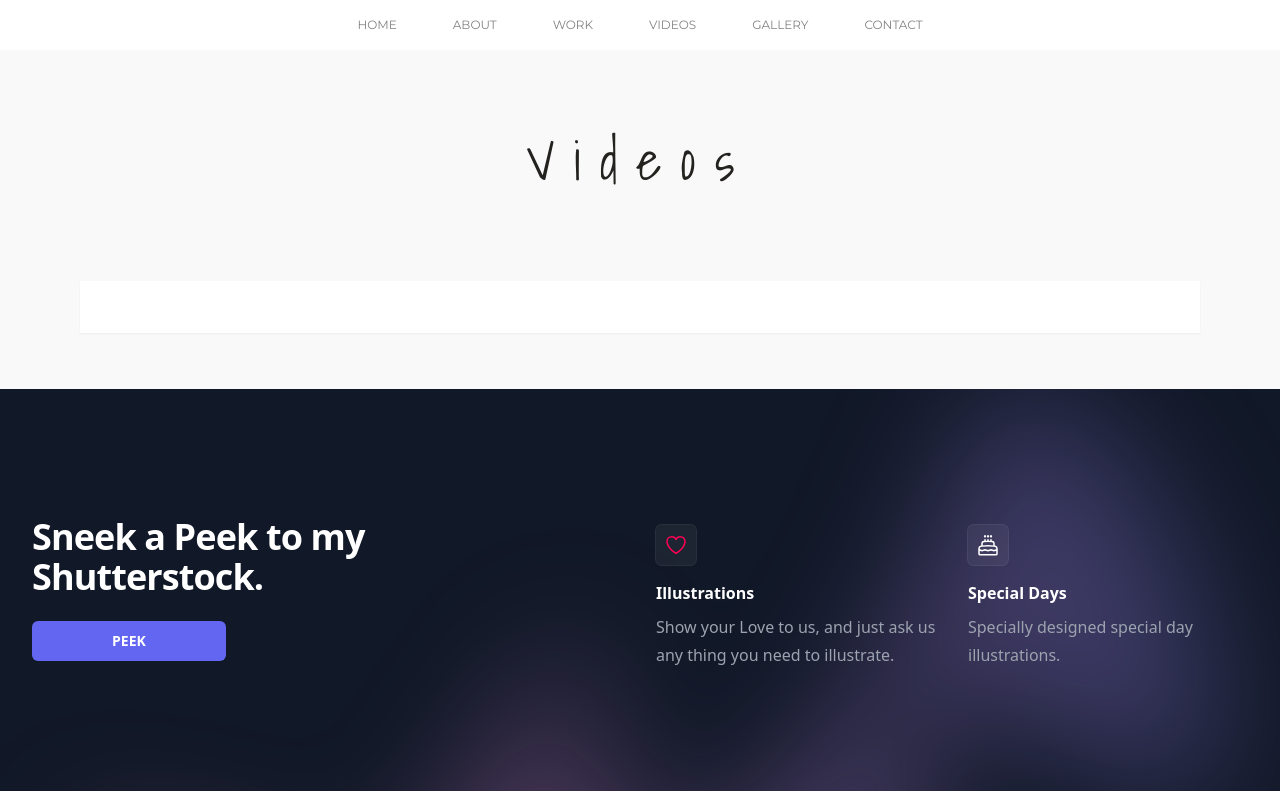
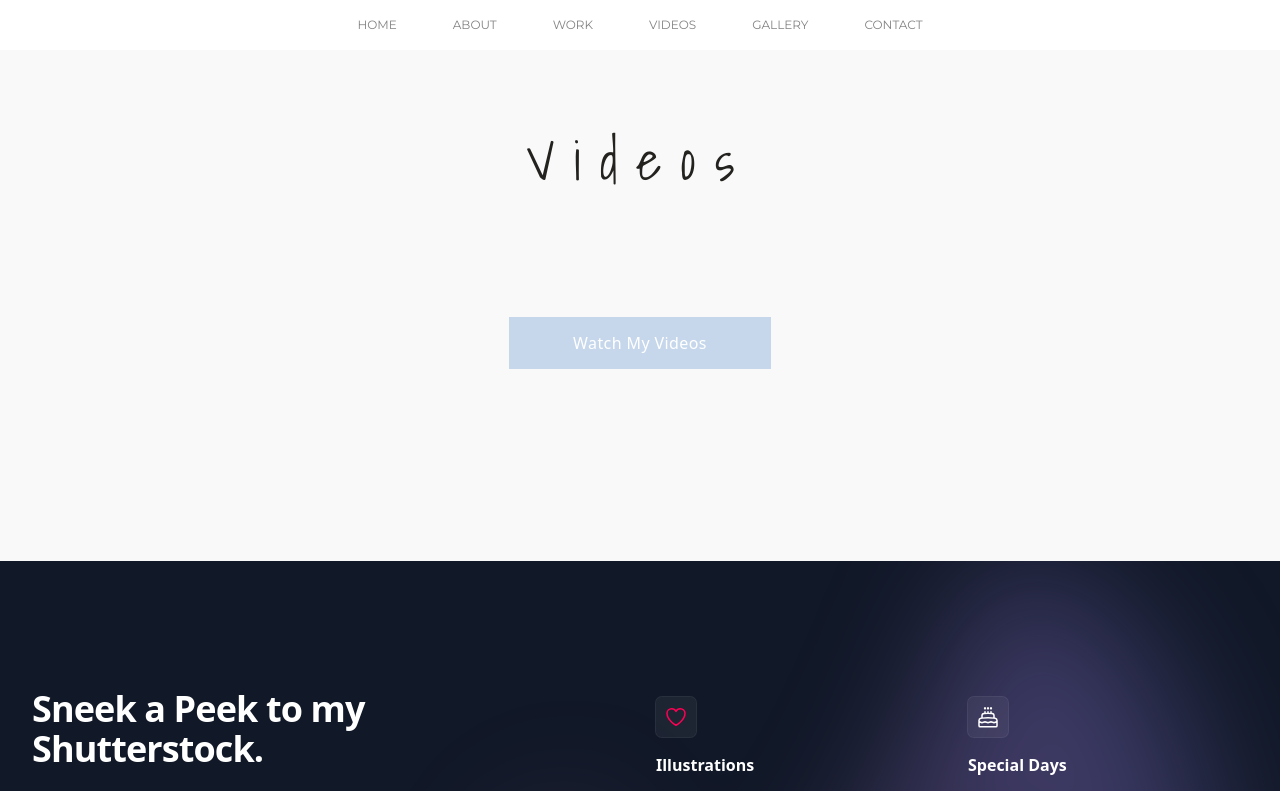
Before and after one commit to DuminduPatabandi/DrunkenwizardApp, a React (Vite) app in the folder drunked/: page /video in a window 1280 px wide. Shown: the top 791 px of the page. Built offline with nearby package versions, Linux system fonts and the light colour scheme; a web font is replaced by a local one.

Commit message:
video button added

```diff
--- a/drunked/src/components/Navbar.jsx
+++ b/drunked/src/components/Navbar.jsx
@@ -27,7 +27,7 @@ const Navbar = () => {
         <div className='sm:hidden flex flex-1 justify-end items-center px-4 '>
           <img src={toggle ? closing : mymenu} alt="menu-icon" className='w-[28px] h-[28px] object-contain'
           onClick={() => settoggle((prev) => !prev)} />
-          <div className={`${toggle ? 'flex' : 'hidden'} p-6 bg-white absolute justify-center top-10 right-0 my-2 w-full h-screen sidebar `}>
+          <div className={`${toggle ? 'flex' : 'hidden'} p-6 bg-white absolute justify-center z-20 top-10 right-0 my-2 w-full h-screen sidebar `}>
           <ul className='list-none flex flex-col  justify-center items-center '>
           {navLinks.map((nav, index) => (
             <li
--- a/drunked/src/components/Sneek.jsx
+++ b/drunked/src/components/Sneek.jsx
@@ -2,7 +2,7 @@ import { CakeIcon, HeartIcon } from '@heroicons/react/24/outline'
 
 const Sneek = () => {
   return (
-    <div className="relative isolate overflow-hidden bg-gray-900 py-16 sm:py-24 lg:py-32">
+    <div className="relative  isolate overflow-hidden bg-gray-900 py-16 sm:py-24 lg:py-32">
       <div className="mx-auto max-w-7xl px-6 lg:px-8">
         <div className="mx-auto grid max-w-2xl grid-cols-1 gap-y-16 gap-x-8 lg:max-w-none lg:grid-cols-2">
           <div className="max-w-xl lg:max-w-lg">
--- a/drunked/src/pages/Video.jsx
+++ b/drunked/src/pages/Video.jsx
@@ -5,10 +5,13 @@ import { Sneek } from '../components'
 export default function Video() {
   return (
     <section id='work '>
-      <div className="bg-[#f9f9f9]">
-        <div className="mx-auto max-w-full py-6 px-20 sm:py-14">
-          <h2 className={`${styles.paddingNew} font-shadows text-[#23221f] text-[54px] tracking-[19.2px] mt-6 mb-10 text-center`}>Videos</h2>
-          <a className="flex text-center bg-white py-4 px-10 text-sm font-semibold text-white shadow-sm hover:bg-indigo-400 duration-700 focus-visible:outline focus-visible:outline-2 focus-visible:outline-offset-2 focus-visible:outline-indigo-500" target='_blank' href="https://www.shutterstock.com/g/DbrosVmaker">Videos</a>
+      <div className="bg-[#f9f9f9] -z-10">
+        <div className="mx-auto max-w-full py-6 px-16 sm:py-14">
+          <h2 className={`${styles.paddingNew} font-shadows text-[#23221f] text-[54px] tracking-[19.2px] mt-6 text-center`}>Videos</h2>
+        </div>
+        <div className="flex justify-center">
+          <a className=" text-center bg-[#c6d7eb] py-[14px] px-16 text-[1rem] mt-5 mb-[12rem] tracking-wide text-white hover:bg-white hover:text-[#23221f] duration-500" target='_blank' href="https://www.shutterstock.com/g/DbrosVmaker">Watch My Videos
+          </a>
         </div>
       </div>
 
```
